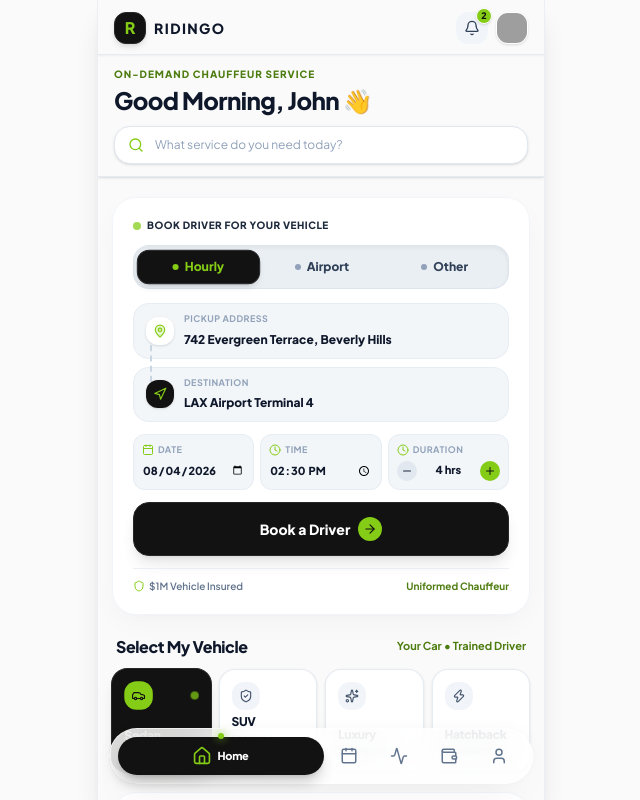
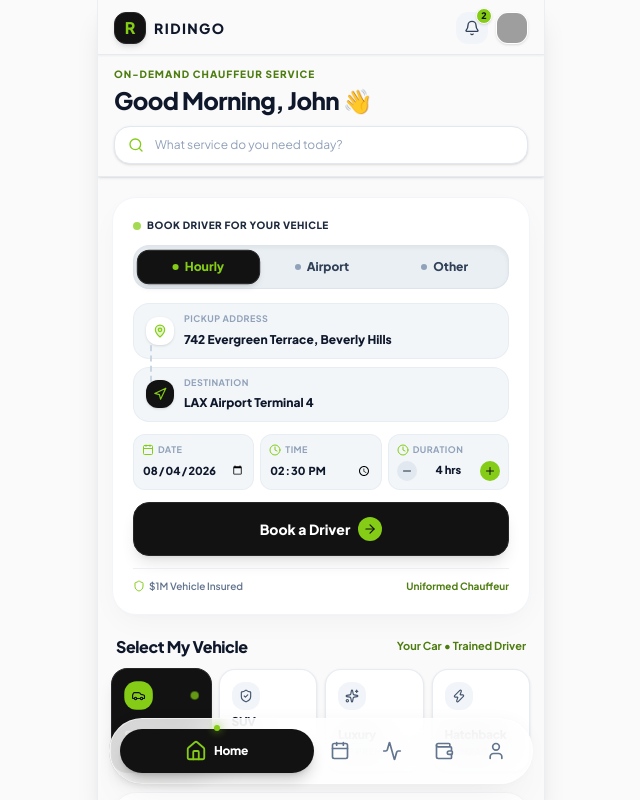
Before and after one commit to ANURAGKM4588/Ridingo-Mobile-App, a React (Vite) app: page / in a window 1280 px wide. Shown: the whole page, without its empty margins (319-959 px from the left). Built offline with nearby package versions, Linux system fonts and the light colour scheme; grey boxes are pictures that could not be loaded.

Commit message:
Increase bottom FloatingNav height further for prominent luxury touch feel

```diff
--- a/src/components/FloatingNav.tsx
+++ b/src/components/FloatingNav.tsx
@@ -18,7 +18,7 @@ export const FloatingNav: React.FC<FloatingNavProps> = ({ activeTab, onTabChange
 
   return (
     <div className="fixed bottom-4 left-1/2 -translate-x-1/2 z-40 w-full max-w-md px-3 pointer-events-auto">
-      <nav className="glass-floating rounded-full p-2 flex items-center justify-between shadow-2xl border border-white/90 backdrop-blur-2xl bg-white/95 ring-1 ring-slate-900/5">
+      <nav className="glass-floating rounded-full p-2.5 flex items-center justify-between shadow-2xl border border-white/90 backdrop-blur-2xl bg-white/95 ring-1 ring-slate-900/5">
         {tabs.map((tab) => {
           const Icon = tab.icon;
           const isActive = activeTab === tab.id;
@@ -28,17 +28,17 @@ export const FloatingNav: React.FC<FloatingNavProps> = ({ activeTab, onTabChange
               key={tab.id}
               type="button"
               onClick={() => onTabChange(tab.id)}
-              className={`relative flex items-center justify-center gap-1.5 py-2.5 px-4 rounded-full transition-all duration-300 cursor-pointer ${
+              className={`relative flex items-center justify-center gap-2 py-3 px-4 rounded-full transition-all duration-300 cursor-pointer ${
                 isActive
                   ? 'bg-[#121212] text-white shadow-lg shadow-black/20 font-extrabold flex-1'
                   : 'text-slate-500 hover:text-slate-900 font-bold hover:bg-slate-100/60'
               }`}
               aria-label={tab.label}
             >
-              <Icon className={`w-4.5 h-4.5 transition-transform duration-300 ${isActive ? 'scale-110 text-[#84CC16]' : ''}`} />
+              <Icon className={`w-5 h-5 transition-transform duration-300 ${isActive ? 'scale-110 text-[#84CC16]' : ''}`} />
 
               {isActive && (
-                <span className="text-[11px] font-extrabold tracking-tight whitespace-nowrap">
+                <span className="text-xs font-extrabold tracking-tight whitespace-nowrap">
                   {tab.label}
                 </span>
               )}
```
